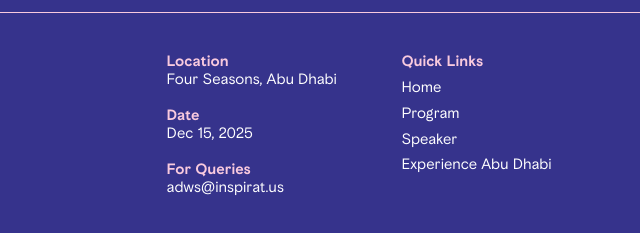
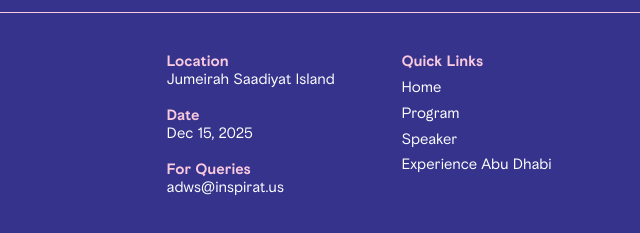
Before and after one commit to mshafeeq773-source/Shafeeq, a plain HTML site: page abu-dhabi-wedding-show/2025-edition.html in a window 1280 px wide. Shown: the part 4963-5196 px from the top of the page, 280-920 px from the left. Drawn offline with Linux system fonts and the light colour scheme.

Commit message:
Footer venue and panel photo crop
Footer location now reads Jumeirah Saadiyat Island. The 2025 panel photo is re-cut so the partial logo on the left of the stage screen is out of frame.

Co-Authored-By: Claude Fable 5.2 <noreply@anthropic.com>
Claude-Session: https://claude.ai/code/session_01D4cxsq6m6ixpHHkfuXs3P1

```diff
--- a/abu-dhabi-wedding-show/2025-edition.html
+++ b/abu-dhabi-wedding-show/2025-edition.html
@@ -138,7 +138,7 @@
     <div class="wrap footer__grid">
       <a class="footer__logo footer__logo--exp" href="https://visitabudhabi.ae" rel="noopener"><img src="assets/svg/logo-experience-abu-dhabi.svg" alt="Experience Abu Dhabi, Weddings &amp; Celebrations" width="208" height="90" loading="lazy"></a>
       <dl class="footer__info">
-        <dt>Location</dt><dd>Four Seasons, Abu Dhabi</dd>
+        <dt>Location</dt><dd>Jumeirah Saadiyat Island</dd>
         <dt>Date</dt><dd>Dec 15, 2025</dd>
         <dt>For Queries</dt><dd><a href="mailto:adws@inspirat.us">adws@inspirat.us</a></dd>
       </dl>
```
Also changed, not shown: abu-dhabi-wedding-show/index.html (+1 -1 lines), abu-dhabi-wedding-show/privacy-policy.html (+1 -1 lines), abu-dhabi-wedding-show/registration.html (+1 -1 lines), abu-dhabi-wedding-show/assets/img/panel-b2b-700.jpg, abu-dhabi-wedding-show/assets/img/panel-b2b.jpg.
